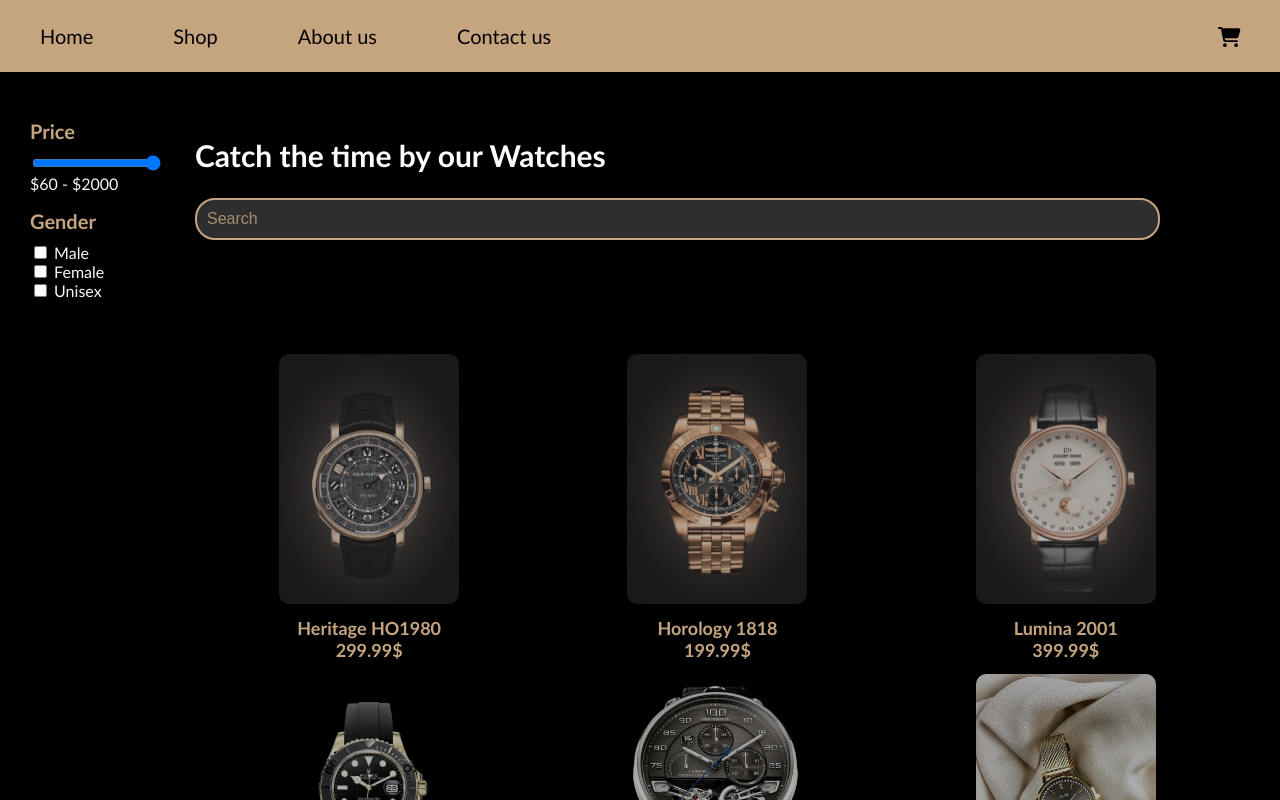
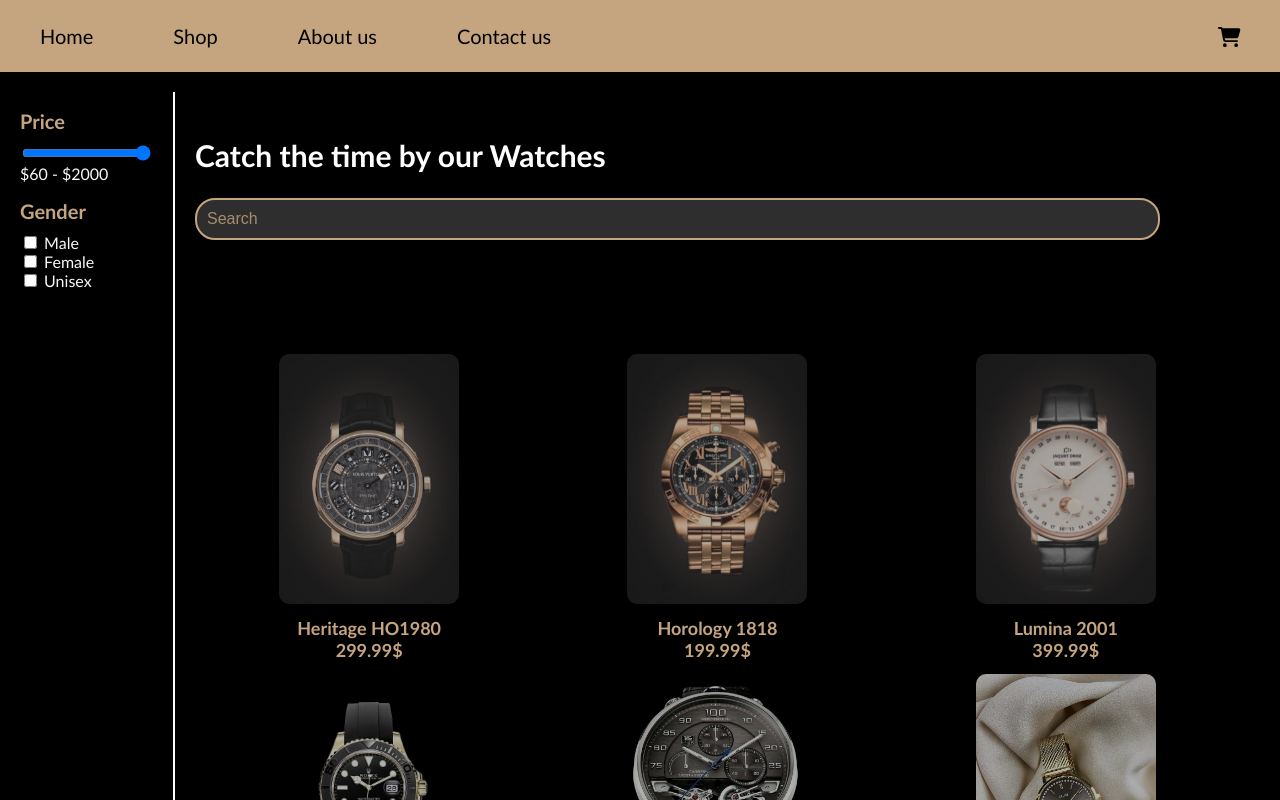
Before and after one commit to elio255/venerisHorology, a React (Create React App) app: page /shop in a window 1280 px wide. Shown: the top 800 px of the page. Built offline with nearby package versions, Linux system fonts and the light colour scheme.

Commit message:
adding border to shopping page

```diff
--- a/src/components/Shop/Shop.css
+++ b/src/components/Shop/Shop.css
@@ -8,7 +8,7 @@
 /* Fixed width for the sidebar to prevent resizing */
 .sidebar {
     width: 155px;
-    padding: 10px;
+    border-right: 2px solid white ;
     box-sizing: border-box;
     flex-shrink: 0; /* Prevents sidebar from resizing */
 }
```
